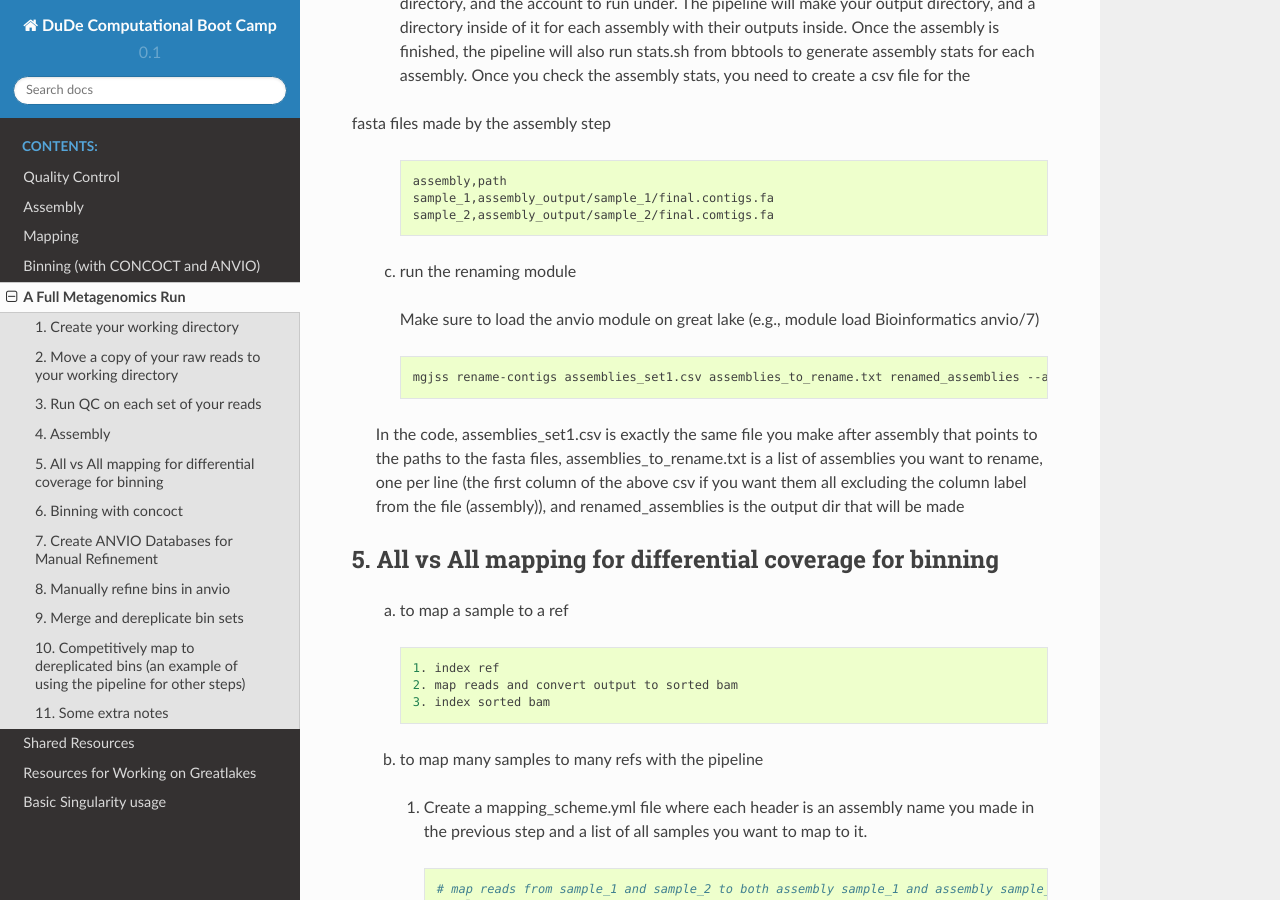
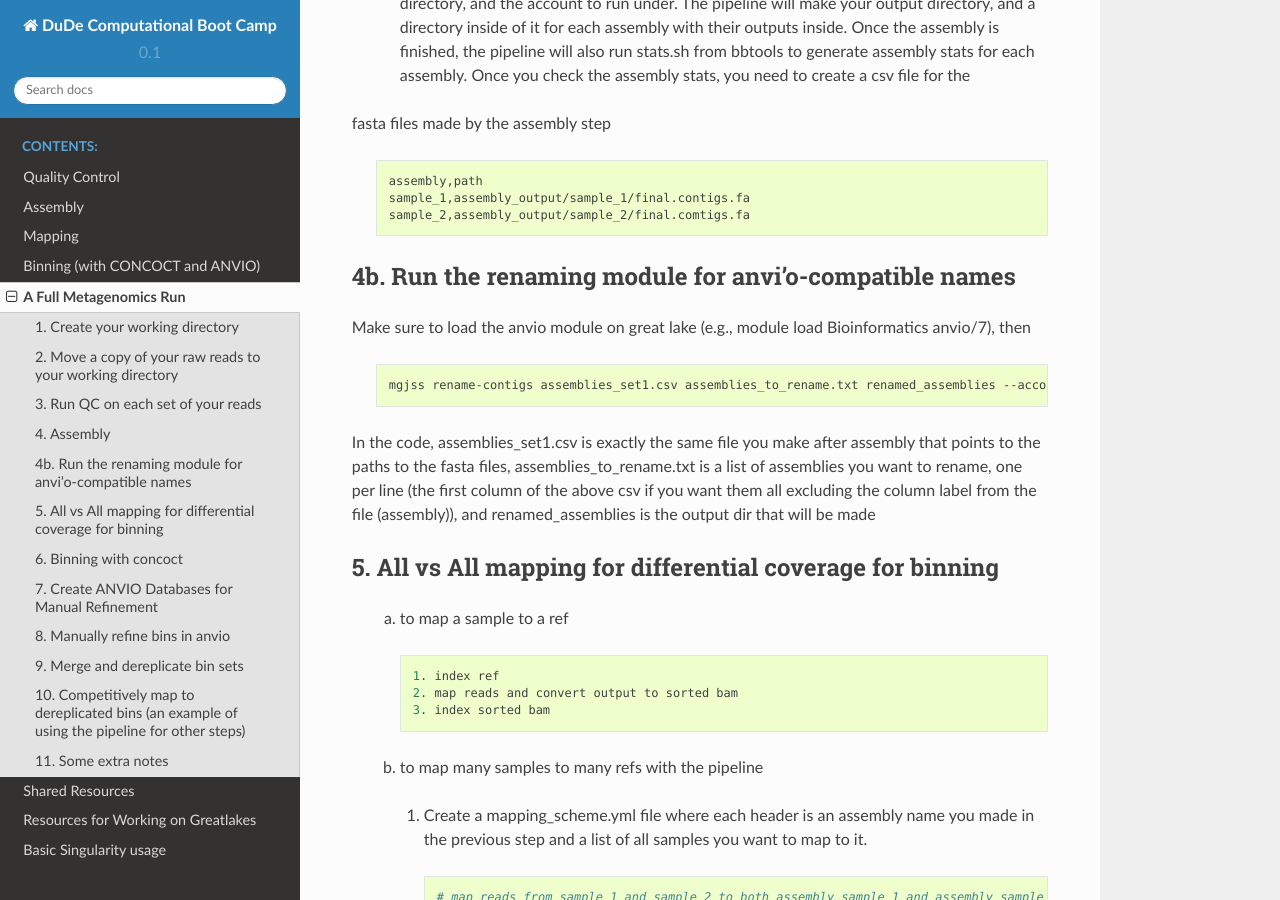
Before and after one commit to DenefLab/Computational-boot-camp, a Sphinx documentation site: the page built from docs/source/FullMetagenomicsRun.rst, in a window 1280 px wide and 900 px high, scrolled down 2573 px. Built offline with Sphinx 7.4.7 and the Read the Docs theme 2.0.0, drawn with Linux system fonts in a browser that asks for light colours; formulas are drawn with MathJax 3.

Commit message:
Update FullMetagenomicsRun.rst

```diff
--- a/docs/source/FullMetagenomicsRun.rst
+++ b/docs/source/FullMetagenomicsRun.rst
@@ -107,15 +107,15 @@ fasta files made by the assembly step
     sample_1,assembly_output/sample_1/final.contigs.fa
     sample_2,assembly_output/sample_2/final.comtigs.fa
 
-  c. run the renaming module
-    Make sure to load the anvio module on great lake (e.g., module load Bioinformatics anvio/7)
+4b. Run the renaming module for anvi'o-compatible names
+------------------------------------------------------------
+Make sure to load the anvio module on great lake (e.g., module load Bioinformatics anvio/7), then
 
-    .. code-block:: bash
+ .. code-block:: bash
 
         mgjss rename-contigs assemblies_set1.csv assemblies_to_rename.txt renamed_assemblies --account vdenef1
 
-  In the code, assemblies_set1.csv is exactly the same file you make after assembly that points to the paths to the fasta files, assemblies_to_rename.txt is a list of assemblies you want to rename, one per line (the first column of the above csv if you want them all excluding the column label from the file (assembly)), and renamed_assemblies is the output dir that will be made
-
+In the code, assemblies_set1.csv is exactly the same file you make after assembly that points to the paths to the fasta files, assemblies_to_rename.txt is a list of assemblies you want to rename, one per line (the first column of the above csv if you want them all excluding the column label from the file (assembly)), and renamed_assemblies is the output dir that will be made
 
 5. All vs All mapping for differential coverage for binning
 ------------------------------------------------------------
```
